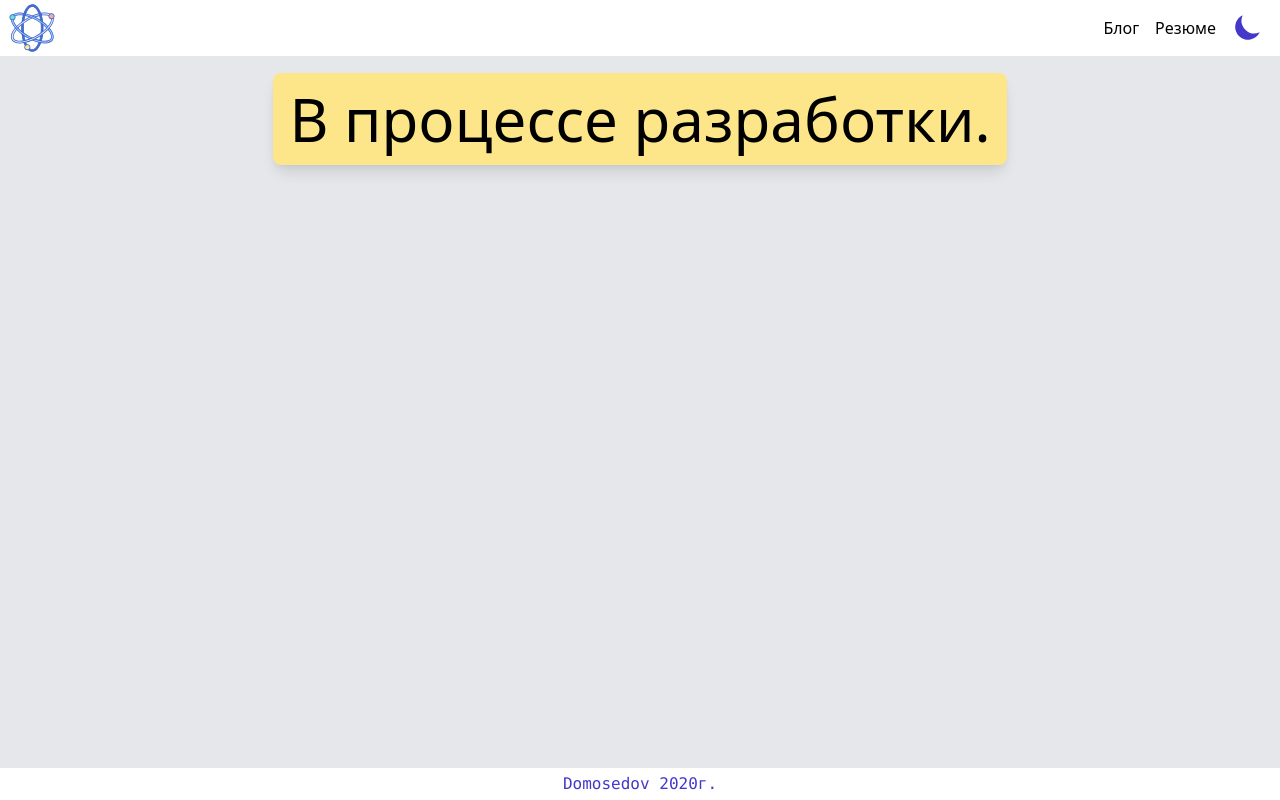
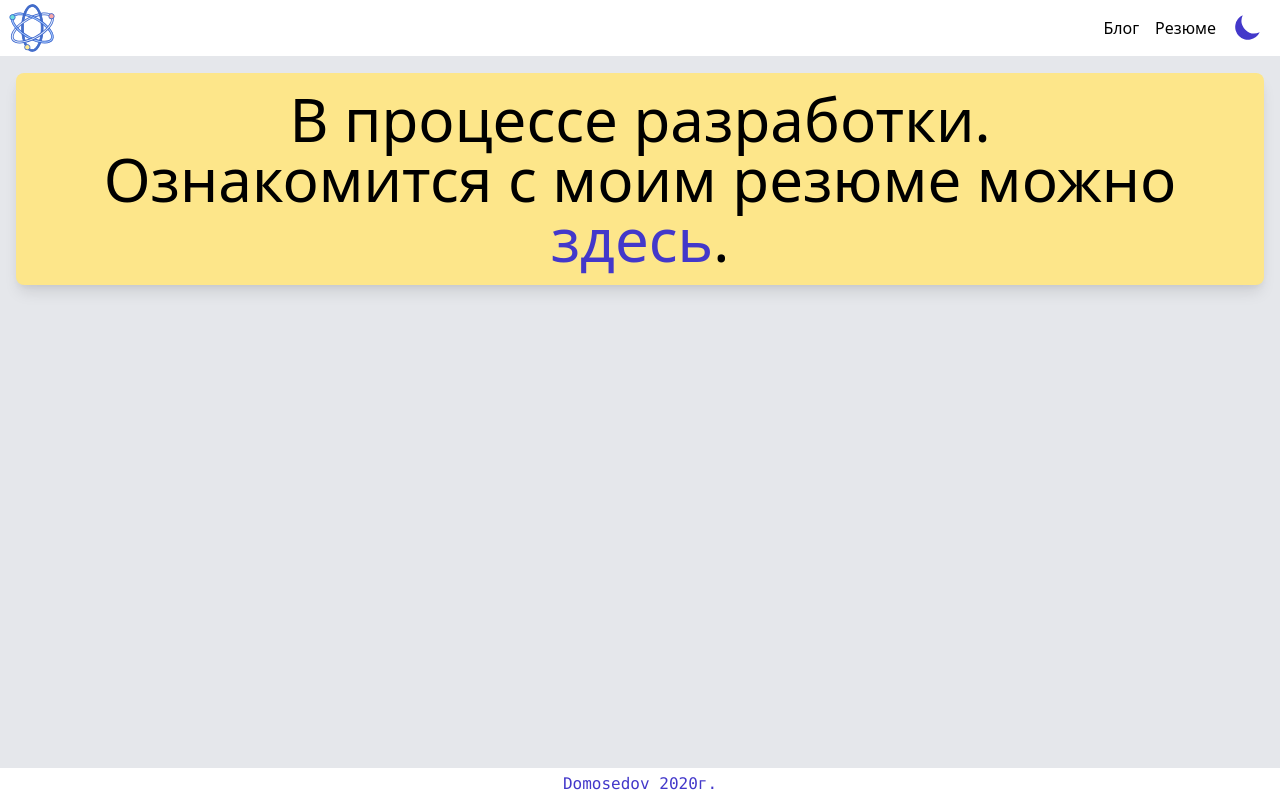
Before and after one commit to domosedov/nextjs-blog, a Next.js app: page / in a window 1280 px wide. Built offline with nearby package versions, Linux system fonts and the light colour scheme.

Commit message:
add resume link on home page

```diff
--- a/pages/index.tsx
+++ b/pages/index.tsx
@@ -1,8 +1,17 @@
+import Link from "next/link";
+
 const Home = () => {
   return (
     <div className="flex items-center justify-center dark:bg-gray-800">
-      <div className="text-xl md:text-6xl bg-yellow-200  p-4 text-center rounded-lg shadow-lg m-4">
-        В процессе разработки.
+      <div className="text-xl md:text-6xl bg-yellow-200 p-4 text-center rounded-lg shadow-lg m-4">
+        <p>В процессе разработки.</p>
+        <p>
+          Ознакомится с моим резюме можно{" "}
+          <Link href="/resume">
+            <a className="text-indigo-700 theme-focus">здесь</a>
+          </Link>
+          .
+        </p>
       </div>
     </div>
   );
```
